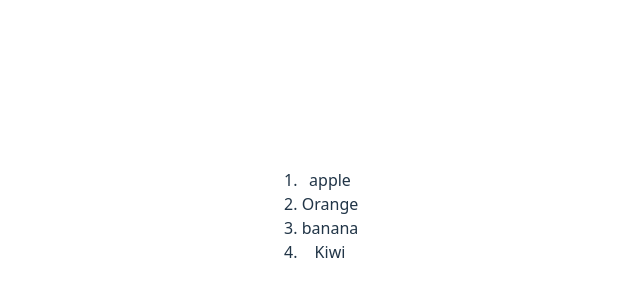
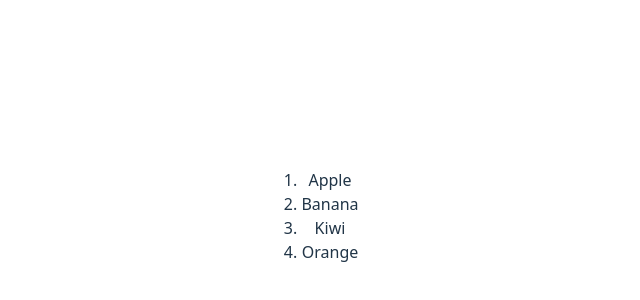
Before and after one commit to AminSBU/react-full-course, a React (Vite) app in the folder 08_List/List/: page / in a window 1280 px wide. Shown: the part 184-484 px from the top of the page, without its empty margins (330-970 px from the left). Built offline with nearby package versions, Linux system fonts and the light colour scheme.

Commit message:
sort list

```diff
--- a/08_List/List/src/List.jsx
+++ b/08_List/List/src/List.jsx
@@ -1,6 +1,8 @@
 
 function List(){
-    const fruits = ["apple", "Orange", "banana", "Kiwi"];
+    const fruits = ["Apple", "Orange", "Banana", "Kiwi"];
+
+    fruits.sort();
 
     const ListItems = fruits.map(fruits => <li>{fruits}</li>);
 
```
